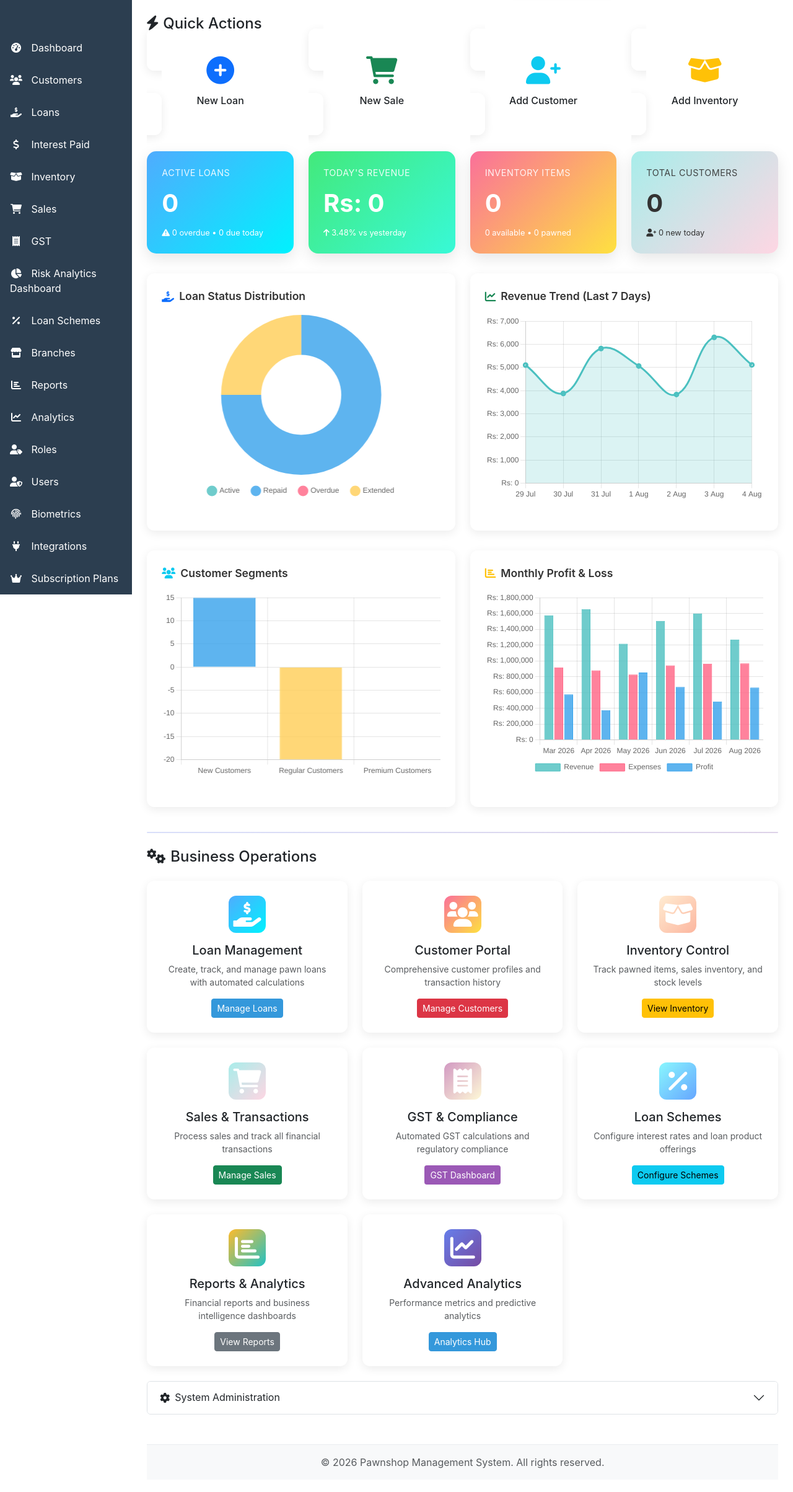
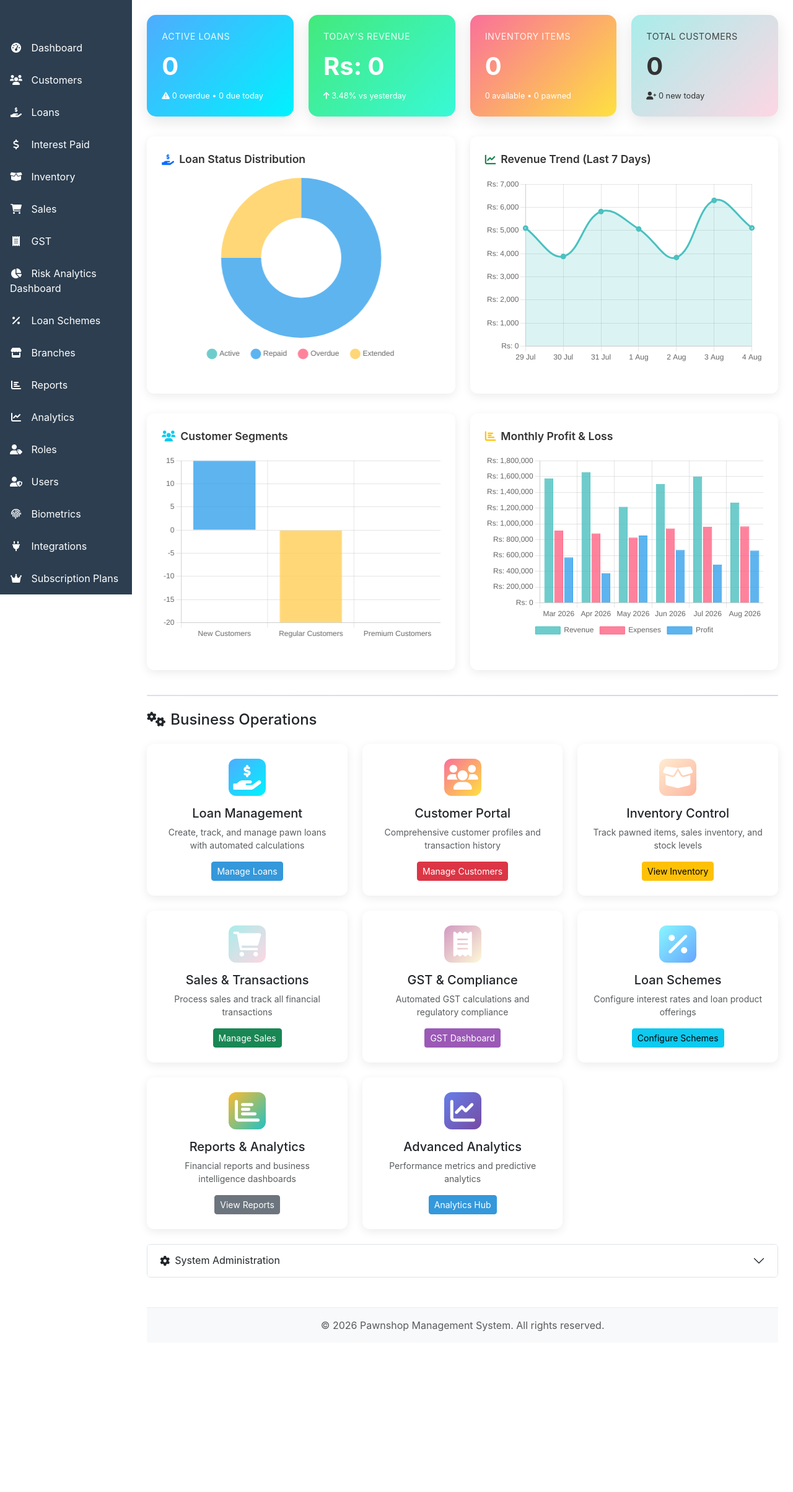
Before and after one commit to sambathkumar0212/pawnshop_v2, a Django app: template templates/home/home.html in a window 1280 px wide. Shown: the part 96-2503 px from the top of the page at 62% size. After the commit the page ends 2244 px from the top, so only its background shows below. Run offline with Django 5.2, Linux system fonts and the light colour scheme; the template is opened without the code that fills it, so the values that code supplies are empty; parts of the project's set-up code (start-up, migrations or seed data) failed here and were passed over.

Commit message:
feat: remove Quick Actions section from home page

```diff
--- a/templates/home/home.html
+++ b/templates/home/home.html
@@ -187,39 +187,6 @@
 
 {% block content %}
 
-<div class="row mb-3">
-    <!-- Quick Actions -->
-    <div class="col-lg-12 mb-3">
-        <h4 class="mb-3"><i class="fas fa-bolt me-2"></i>Quick Actions</h4>
-        <div class="row">
-            <div class="col-md-3 col-6 mb-3">
-                <a href="{% url 'loan_create' %}" class="quick-action-card text-decoration-none">
-                    <i class="fas fa-plus-circle action-icon text-primary"></i>
-                    <h6 class="text-dark mb-0">New Loan</h6>
-                </a>
-            </div>
-            <div class="col-md-3 col-6 mb-3">
-                <a href="{% url 'sale_create' %}" class="quick-action-card text-decoration-none">
-                    <i class="fas fa-shopping-cart action-icon text-success"></i>
-                    <h6 class="text-dark mb-0">New Sale</h6>
-                </a>
-            </div>
-            <div class="col-md-3 col-6 mb-3">
-                <a href="{% url 'customer_create' %}" class="quick-action-card text-decoration-none">
-                    <i class="fas fa-user-plus action-icon text-info"></i>
-                    <h6 class="text-dark mb-0">Add Customer</h6>
-                </a>
-            </div>
-            <div class="col-md-3 col-6 mb-3">
-                <a href="{% url 'item_create' %}" class="quick-action-card text-decoration-none">
-                    <i class="fas fa-box-open action-icon text-warning"></i>
-                    <h6 class="text-dark mb-0">Add Inventory</h6>
-                </a>
-            </div>
-        </div>
-    </div>
-
-</div>
 
 <!-- Key Performance Indicators -->
 <div class="row mb-3">
```
